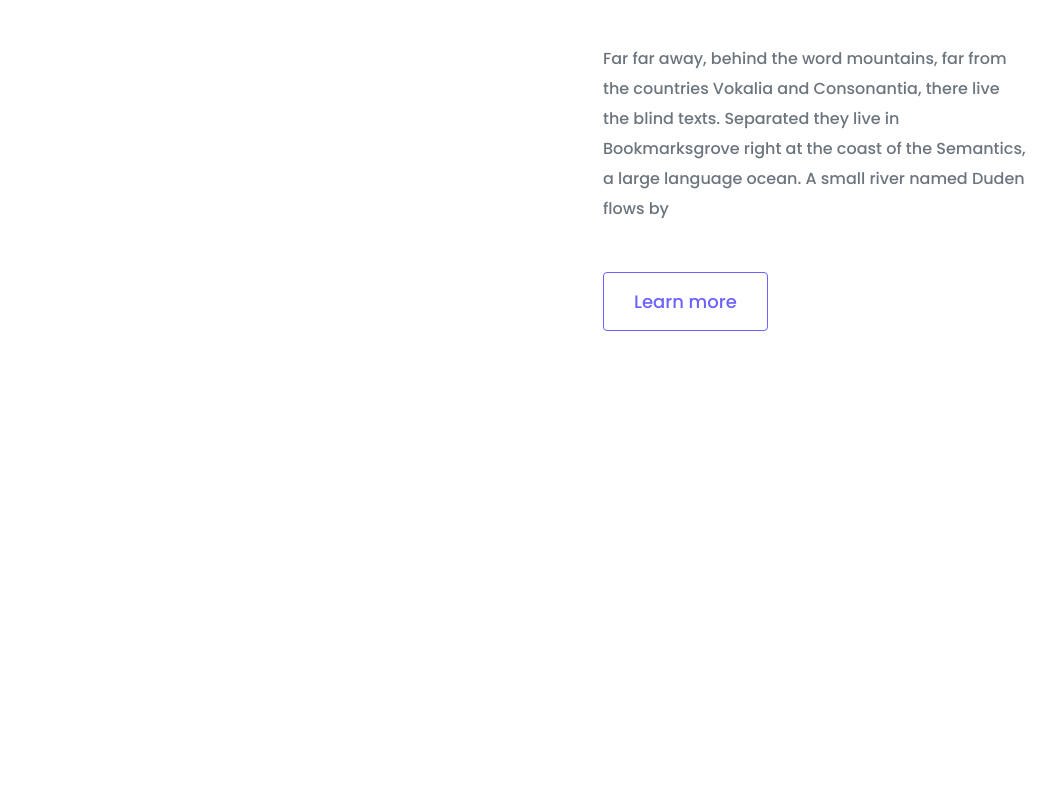
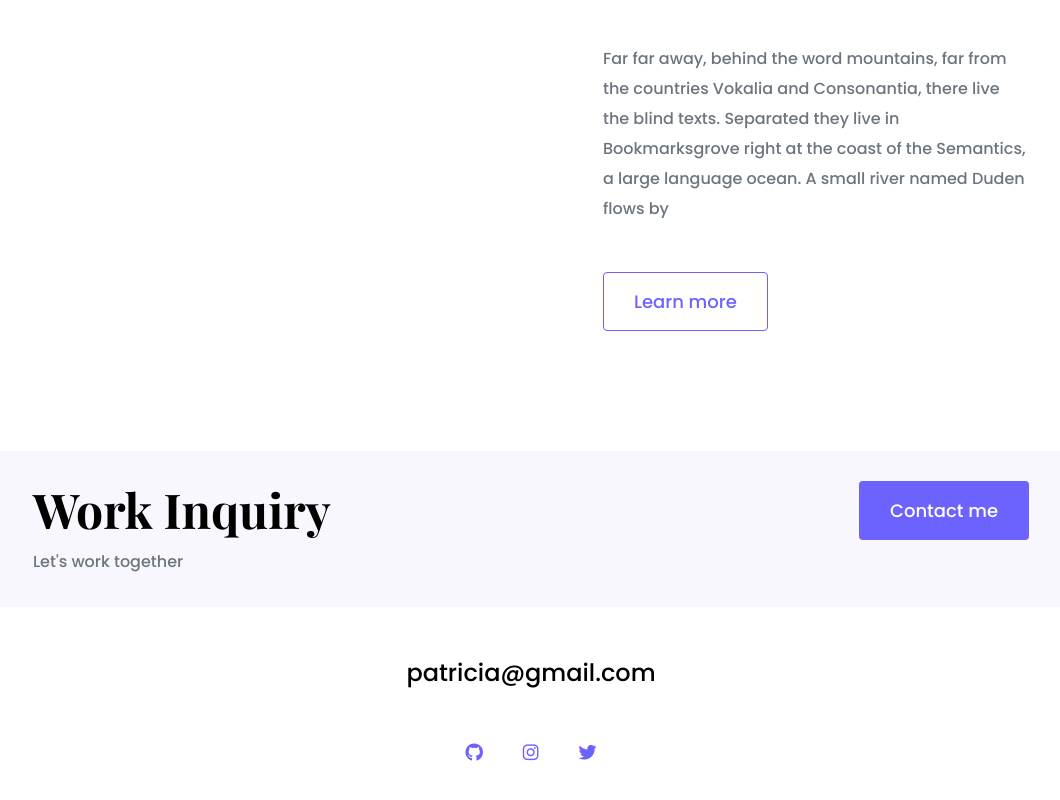
Before and after one commit to Mags17-dot/portfolio-project, a plain HTML site: page index.html in a window 1280 px wide. Shown: the part 2482-3282 px from the top of the page, without its empty margins (109-1169 px from the left). Before the commit the page ends 2933 px from the top, so only its background shows below. Drawn offline with nearby package versions, Linux system fonts and the light colour scheme.

Commit message:
added footer

```diff
--- a/index.html
+++ b/index.html
@@ -111,6 +111,39 @@
     </div>
 </div>
 </div>
+
+<footer>
+  <div class="contact-box d-flex justify-content-between mb-5">
+    <div>
+    <h4>
+      Work Inquiry
+    </h4>
+    <p class="text-muted">
+      Let's work together
+    </p>
+    </div>
+    <div>
+    <a href="" class="btn btn-branding"> Contact me </a>
+  </div>
+  </div>
+  <div class="d-flex justify-content-center mb-5">
+  <a href="mailto:patricia@gmail.com"
+  class="email-link">patricia@gmail.com
+</a>
+</div>
+  <div class="social-links d-flex justify-content-center mb-5">
+    <a href="https://www.github.com/patricia" target="_blank">
+<i class="fab fa-github"></i>
+    </a>
+    <a href="https://www.instagram.com/patricia" target=""_blank>
+     <i class="fab fa-instagram"></i>
+    </a>
+    <a href="https://www.twitter.com/patricia" target="_blank">
+ <i class="fab fa-twitter"></i>
+    </a>
+
+ </div>
+</footer>
 </div>
   </body>
 </html>
--- a/styles/portfolio.css
+++ b/styles/portfolio.css
@@ -23,6 +23,10 @@
 h2 {
     font-size: 64px;
 
+}
+
+h4 {
+    font-size: 48px;
 }
 
 p {
@@ -144,6 +148,45 @@
     color: var(--branding-color);
 }
 
+footer .contact-box {
+    background: var(--secondary-color);
+    padding: 30px 60px;
+    border-radius: 10px;
+}
+
+footer .contact-box p {
+    margin: 0;
+}
+
+footer .email-link {
+    text-decoration: none;
+    color: black;
+    font-size: 24px;
+    text-align: center;
+}
+
+footer .email-link:hover {
+    color: var(--branding-color);
+}
+
+footer .social-links a {
+margin: 0 20px;
+color: var(--branding-color);
+background: var(--secondary-color)
+padding: 10px 14px;
+border-radius: 50%;
+font-size: 18px;
+transition: all 100ms ease-in-out;
+}
+
+
+
+footer .social-links a:hover {
+    color: white;
+    background: var(--branding-color);
+}
+
+
 @media (max-width: 900px) {
     h1 {
         font-size: 44px;
```
